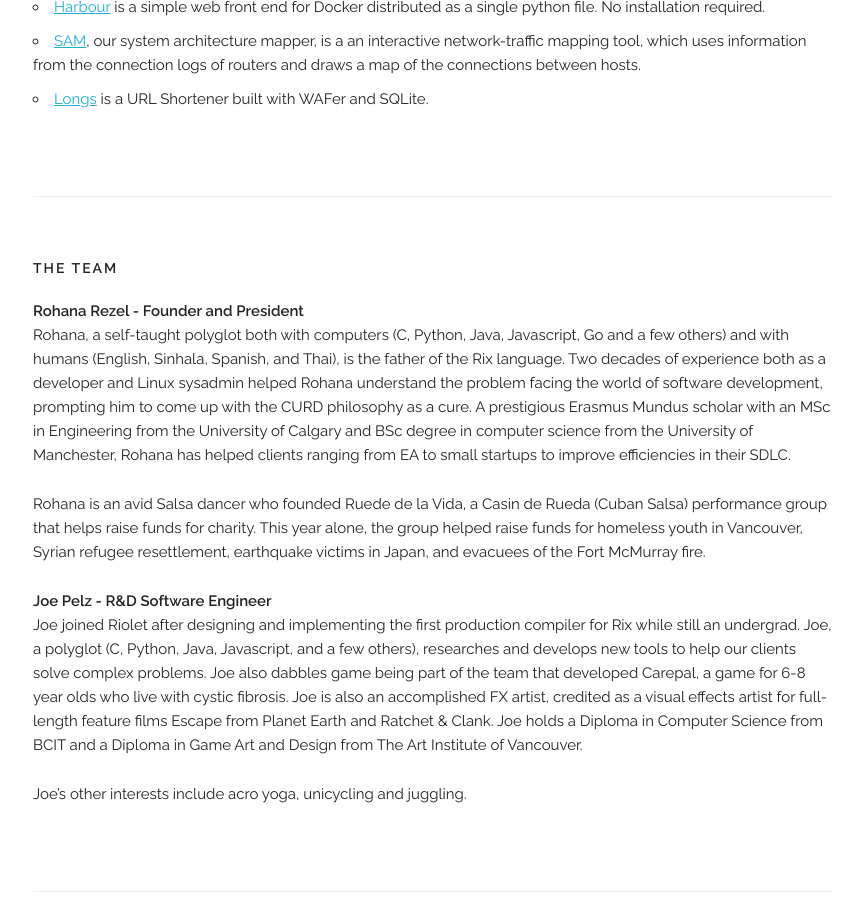
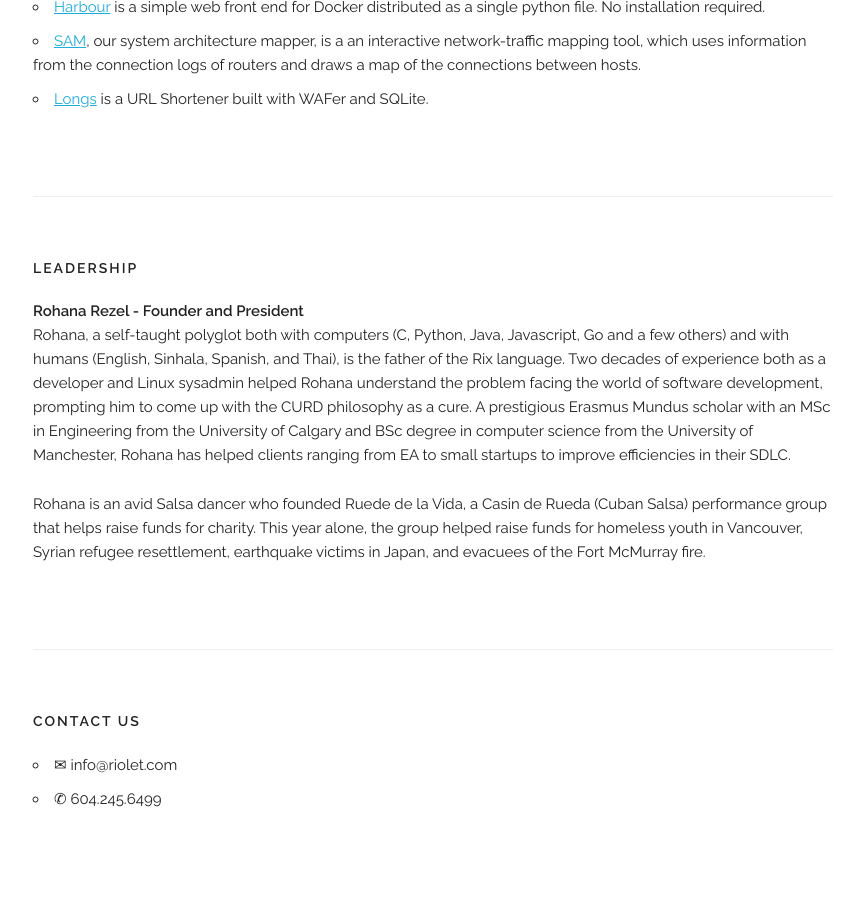
Before and after one commit to riolet/riolet.github.io, a Jekyll site: the page index.html, which Jekyll copies as it is, in a window 1280 px wide and 900 px high, scrolled down 1629 px. Shown: the whole window, without its empty margins (207-1071 px from the left). Built offline with Jekyll 4.4.1, drawn with Linux system fonts in a browser that asks for light colours.

Commit message:
Update index.html

```diff
--- a/index.html
+++ b/index.html
@@ -1146,18 +1146,13 @@
 
 
     <div class="docs-section" id="team">
-      <h6 class="docs-header">The Team</h6>
+      <h6 class="docs-header">Leadership</h6>
 
 <strong>Rohana Rezel - Founder and President</strong>
 
 <p>Rohana, a self-taught polyglot both with computers (C, Python, Java, Javascript, Go and a few others) and with humans (English, Sinhala, Spanish, and Thai), is the father of the Rix language. Two decades of experience both as a developer and Linux sysadmin helped Rohana understand the problem facing the world of software development, prompting him to come up with the CURD philosophy as a cure. A prestigious Erasmus Mundus scholar with an MSc in Engineering from the University of Calgary and BSc degree in computer science from the University of Manchester, Rohana has helped clients ranging from EA to small startups to improve efficiencies in their SDLC.</p>
 
 <p>Rohana is an avid Salsa dancer who founded Ruede de la Vida, a Casin de Rueda (Cuban Salsa) performance group that helps raise funds for charity. This year alone, the group helped raise funds for homeless youth in Vancouver, Syrian refugee resettlement, earthquake victims in Japan, and evacuees of the Fort McMurray fire.</p>
-
-<strong>Joe Pelz - R&amp;D Software Engineer</strong>
-<p>Joe joined Riolet after designing and implementing the first production compiler for Rix while still an undergrad. Joe, a polyglot (C, Python, Java, Javascript, and a few others), researches and develops new tools to help our clients solve complex problems. Joe also dabbles game being part of the team that developed Carepal, a game for 6-8 year olds who live with cystic fibrosis. Joe is also an accomplished FX artist, credited as a visual effects artist for full-length feature films Escape from Planet Earth and Ratchet &amp; Clank. Joe holds a Diploma in Computer Science from BCIT and a Diploma in Game Art and Design from The Art Institute of Vancouver.</p>
-
-<p>Joe’s other interests include acro yoga, unicycling and juggling.</p>
 	</div>
 
     <div class="docs-section" id="contact">
```
